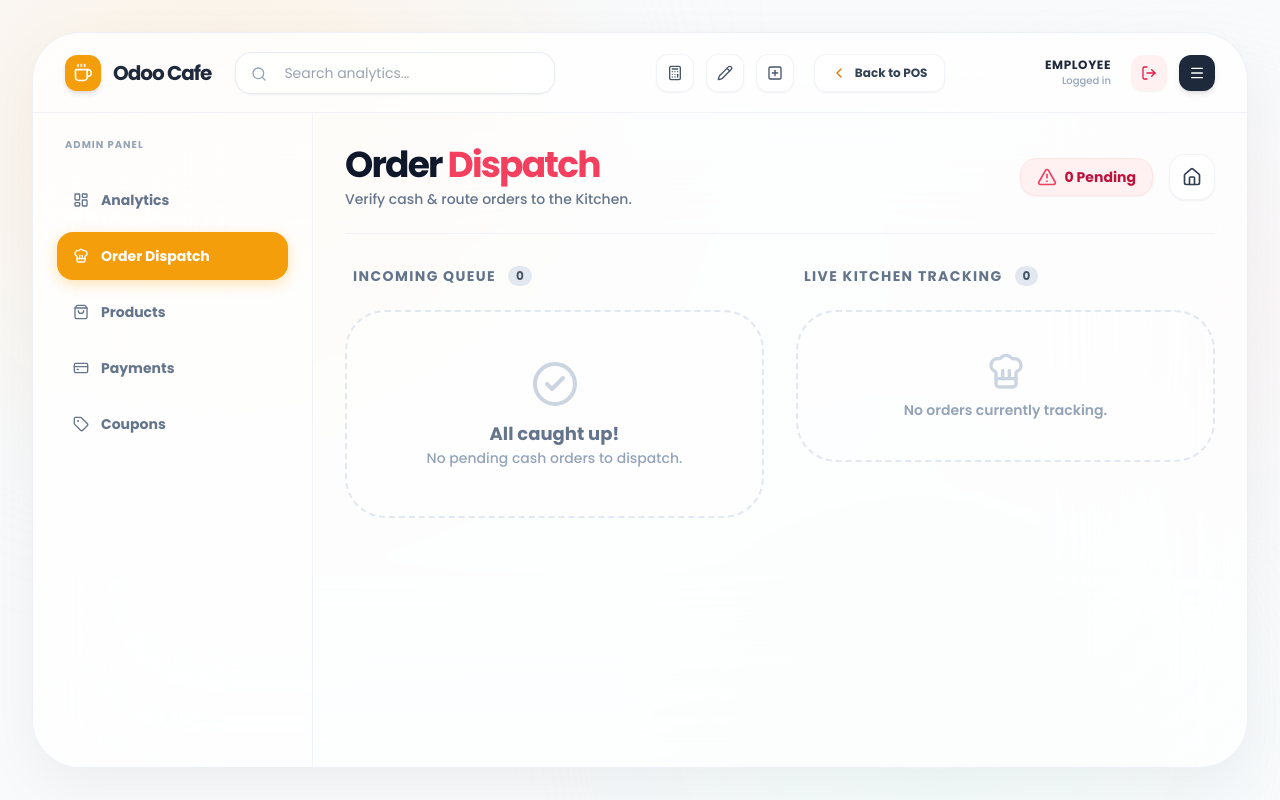
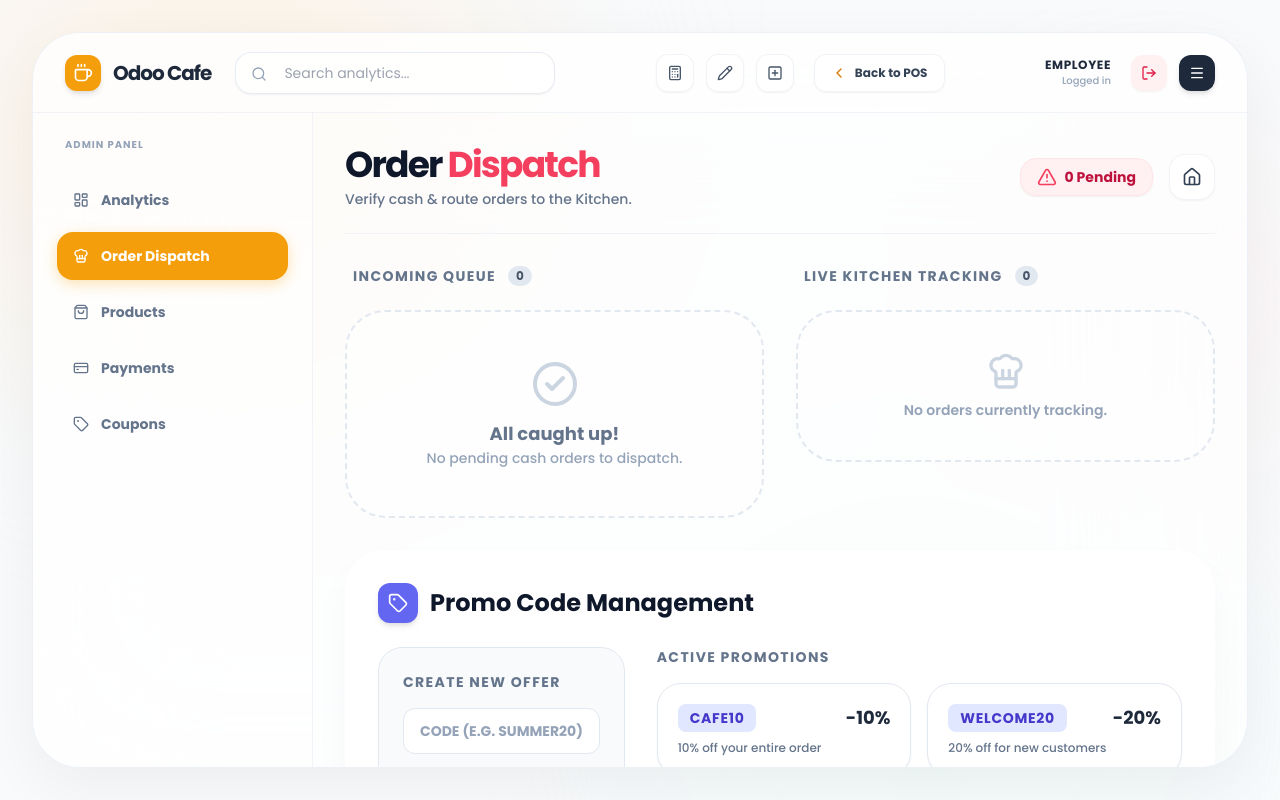
Before and after one commit to venkatsundar1804-ux/Odoo-Cafe, a React (Vite) app: page /admin/dispatch in a window 1280 px wide. Built offline with nearby package versions, Linux system fonts and the light colour scheme.

Commit message:
Implement synced Promo Codes across Customer and Employee dashboards with live checkout discounts

```diff
--- a/src/pages/Checkout.jsx
+++ b/src/pages/Checkout.jsx
@@ -1,6 +1,6 @@
 import { useState } from 'react';
 import { useNavigate } from 'react-router-dom';
-import { ChevronLeft, ShoppingBag, Plus, Minus, X } from 'lucide-react';
+import { ChevronLeft, ShoppingBag, Plus, Minus, X, Tag } from 'lucide-react';
 import { useCartStore } from '../store/cartStore';
 import { useTableStore } from '../store/tableStore';
 import { resolveImage } from '../utils/imageResolver';
@@ -8,21 +8,33 @@ import { ordersService } from '../services/ordersService';
 import PaymentModal from '../components/OrderView/PaymentModal';
 import { motion, AnimatePresence } from 'framer-motion';
 import { useOrderSyncStore } from '../store/orderSyncStore';
+import { usePromoStore } from '../store/promoStore';
 
 export default function Checkout() {
   const navigate = useNavigate();
   const { cart, addToCart, removeFromCart, getTotals, clearCart } = useCartStore();
+  const { promos } = usePromoStore();
   const [promoCode, setPromoCode] = useState('');
+  const [appliedPromo, setAppliedPromo] = useState(null);
   const [isPaymentOpen, setIsPaymentOpen] = useState(false);
   const [currentOrderId, setCurrentOrderId] = useState(null);
 
   const { subtotal } = getTotals();
   const shippingCost = cart.length > 0 ? 4.99 : 0;
-  const total = subtotal + shippingCost;
+
+  const discountAmount = appliedPromo ? (subtotal * appliedPromo.discountPercent) / 100 : 0;
+  const total = subtotal - discountAmount + shippingCost;
   const totalItems = cart.reduce((sum, item) => sum + item.quantity, 0);
 
   const handleApplyPromo = () => {
-    alert("Promo logic not implemented yet.");
+    if (!promoCode) return;
+    const validPromo = promos.find(p => p.code.toUpperCase() === promoCode.toUpperCase());
+    if (validPromo) {
+      setAppliedPromo(validPromo);
+    } else {
+      alert("Invalid or expired Promo Code");
+      setAppliedPromo(null);
+    }
   };
 
   const handleCheckout = async () => {
@@ -170,13 +182,14 @@ export default function Checkout() {
         </div>
 
         {/* Promo Code */}
-        <div className="flex items-center gap-2 mb-8">
+        <div className="mb-8">
+          <div className="flex items-center gap-2 mb-3">
             <input
               type="text"
               placeholder="Promo Code"
               value={promoCode}
-            onChange={(e) => setPromoCode(e.target.value)}
-            className="flex-1 bg-white border-none rounded-2xl px-5 py-4 text-sm font-semibold text-slate-800 placeholder:text-slate-300 focus:outline-none shadow-[0_8px_20px_rgba(0,0,0,0.03)]"
+              onChange={(e) => setPromoCode(e.target.value.toUpperCase())}
+              className="flex-1 bg-white border-none rounded-2xl px-5 py-4 text-sm font-semibold text-slate-800 placeholder:text-slate-300 focus:outline-none shadow-[0_8px_20px_rgba(0,0,0,0.03)] uppercase"
             />
             <button
               onClick={handleApplyPromo}
@@ -186,15 +199,54 @@ export default function Checkout() {
             </button>
           </div>
 
+          {/* Show available promos for quick select */}
+          {promos.length > 0 && !appliedPromo && (
+            <div className="flex gap-2 overflow-x-auto pb-2 custom-scrollbar">
+              {promos.map(promo => (
+                <button
+                  key={promo.code}
+                  onClick={() => {
+                    setPromoCode(promo.code);
+                    setAppliedPromo(promo);
+                  }}
+                  className="shrink-0 bg-emerald-50 border border-emerald-100 text-emerald-700 px-3 py-1.5 rounded-xl text-xs font-bold whitespace-nowrap hover:bg-emerald-100 transition"
+                >
+                  {promo.code} (-{promo.discountPercent}%)
+                </button>
+              ))}
+            </div>
+          )}
+
+          {appliedPromo && (
+            <div className="flex items-center justify-between bg-emerald-50 text-emerald-700 px-4 py-3 rounded-xl border border-emerald-100 text-sm font-bold">
+              <span className="flex items-center gap-2">
+                <Tag className="w-4 h-4" /> {appliedPromo.code} Applied!
+              </span>
+              <button
+                onClick={() => { setAppliedPromo(null); setPromoCode(''); }}
+                className="text-emerald-900 hover:text-emerald-600"
+              >
+                <X className="w-4 h-4" />
+              </button>
+            </div>
+          )}
+        </div>
+
         {/* Totals */}
         <div className="space-y-4 mb-8 text-sm px-1">
           <div className="flex justify-between font-bold">
             <span className="text-slate-600">Subtotal</span>
-            <span className="text-slate-800">₹{subtotal.toFixed(2)} <span className="text-[10px] text-slate-400 ml-1">INR</span></span>
+            <span className="text-slate-800">₹{subtotal.toFixed(2)}</span>
           </div>
+          {appliedPromo && (
+            <div className="flex justify-between font-bold text-emerald-600">
+              <span>Discount ({appliedPromo.discountPercent}%)</span>
+              <span>-₹{discountAmount.toFixed(2)}</span>
+            </div>
+          )}
           <div className="flex justify-between font-bold">
             <span className="text-slate-600">Shipping</span>
-            <span className="text-slate-800">₹{shippingCost.toFixed(2)} <span className="text-[10px] text-slate-400 ml-1">INR</span></span>
+            <span className="text-slate-800">₹{shippingCost.toFixed(2)}</span>
           </div>
           <div className="flex justify-between font-black text-lg pt-2 border-t border-slate-200/50">
             <span className="text-slate-800">Bag Total</span>
--- a/src/pages/admin/CustomerDashboard.jsx
+++ b/src/pages/admin/CustomerDashboard.jsx
@@ -3,13 +3,14 @@ import { useNavigate } from 'react-router-dom';
 import { motion, AnimatePresence } from 'framer-motion';
 import { CreditCard, Tag, Clock, Plus, Trash2, MapPin, CheckCircle2, ChevronRight, Award, ShoppingBag, ChefHat, Send, Home } from 'lucide-react';
 import { useOrderSyncStore } from '../../store/orderSyncStore';
+import { usePromoStore } from '../../store/promoStore';
 
 export default function CustomerDashboard() {
   const navigate = useNavigate();
   const { orders } = useOrderSyncStore();
+  const { promos } = usePromoStore();
 
   const [paymentMethods, setPaymentMethods] = useState([]);
-  const coupons = [];
 
   const pastOrders = orders.map(o => ({
     id: o.id,
@@ -188,27 +189,27 @@ export default function CustomerDashboard() {
             </div>
 
             <div className="space-y-4">
-              {coupons.map(coupon => (
+              {promos.map(promo => (
                 <motion.div
                   whileHover={{ scale: 1.02 }}
-                  key={coupon.id}
+                  key={promo.code}
                   className="relative overflow-hidden border border-emerald-100 bg-gradient-to-r from-emerald-50 to-white p-5 rounded-[1.5rem] flex items-center justify-between shadow-sm cursor-pointer"
                 >
                   {/* Decorative dashed line */}
                   <div className="absolute left-0 top-0 bottom-0 w-2 border-r-2 border-dashed border-emerald-200"></div>
 
                   <div className="pl-4">
-                    <p className="font-black text-emerald-600 text-lg">{coupon.discount}</p>
-                    <p className="text-[10px] text-slate-400 uppercase font-bold mt-1 tracking-wider">Valid till {coupon.validUntil}</p>
+                    <p className="font-black text-emerald-600 text-lg">{promo.discountPercent}% OFF</p>
+                    <p className="text-[10px] text-slate-500 uppercase font-bold mt-1 tracking-wider">{promo.description}</p>
                   </div>
                   <div className="bg-emerald-600 text-white font-mono font-bold text-xs px-3 py-1.5 rounded-lg shadow-md tracking-wider">
-                    {coupon.code}
+                    {promo.code}
                   </div>
                 </motion.div>
               ))}
-              {coupons.length === 0 && (
+              {promos.length === 0 && (
                 <div className="text-center text-slate-400 py-6 font-semibold border-2 border-dashed border-slate-200 rounded-2xl">
-                  No coupons available.
+                  No active promotions.
                 </div>
               )}
             </div>
--- a/src/pages/admin/EmployeeDashboard.jsx
+++ b/src/pages/admin/EmployeeDashboard.jsx
@@ -1,12 +1,18 @@
 import { useState } from 'react';
 import { useNavigate } from 'react-router-dom';
 import { motion, AnimatePresence } from 'framer-motion';
-import { ChefHat, CheckCircle2, Clock, Send, AlertTriangle, Banknote, QrCode, Home } from 'lucide-react';
+import { ChefHat, CheckCircle2, Clock, Send, AlertTriangle, Banknote, QrCode, Home, Tag, Plus, Trash2 } from 'lucide-react';
 import { useOrderSyncStore } from '../../store/orderSyncStore';
+import { usePromoStore } from '../../store/promoStore';
 
 export default function EmployeeDashboard() {
   const navigate = useNavigate();
   const { orders, dispatchOrderToKds } = useOrderSyncStore();
+  const { promos, addPromo, removePromo } = usePromoStore();
+
+  const [newPromoCode, setNewPromoCode] = useState('');
+  const [newPromoDiscount, setNewPromoDiscount] = useState('');
+  const [newPromoDesc, setNewPromoDesc] = useState('');
 
   const sendToKds = (id) => {
     dispatchOrderToKds(id);
@@ -221,6 +227,97 @@ export default function EmployeeDashboard() {
         </div>
 
       </div>
+
+      {/* Promo Code Management Section */}
+      <motion.div
+        initial={{ opacity: 0, y: 20 }} animate={{ opacity: 1, y: 0 }} transition={{ delay: 0.2 }}
+        className="mt-12 bg-white/70 backdrop-blur-[40px] border border-white rounded-[2.5rem] p-8 shadow-[0_20px_40px_rgba(0,0,0,0.03)]"
+      >
+        <div className="flex items-center gap-3 mb-6">
+          <div className="bg-indigo-500 p-2.5 rounded-xl text-white shadow-md">
+            <Tag className="w-5 h-5" />
+          </div>
+          <h2 className="text-2xl font-black text-slate-900">Promo Code Management</h2>
+        </div>
+
+        <div className="grid grid-cols-1 lg:grid-cols-3 gap-8">
+          {/* Create Promo Form */}
+          <div className="lg:col-span-1 bg-slate-50 border border-slate-200 rounded-[1.5rem] p-6">
+            <h3 className="text-sm font-black uppercase tracking-widest text-slate-500 mb-4">Create New Offer</h3>
+            <div className="space-y-4">
+              <input
+                type="text"
+                placeholder="Code (e.g. SUMMER20)"
+                value={newPromoCode}
+                onChange={e => setNewPromoCode(e.target.value)}
+                className="w-full bg-white border border-slate-200 rounded-xl px-4 py-3 text-sm font-bold text-slate-800 placeholder:text-slate-400 focus:outline-none focus:border-indigo-500 uppercase"
+              />
+              <input
+                type="number"
+                placeholder="Discount % (e.g. 15)"
+                value={newPromoDiscount}
+                onChange={e => setNewPromoDiscount(e.target.value)}
+                className="w-full bg-white border border-slate-200 rounded-xl px-4 py-3 text-sm font-bold text-slate-800 placeholder:text-slate-400 focus:outline-none focus:border-indigo-500"
+              />
+              <input
+                type="text"
+                placeholder="Description"
+                value={newPromoDesc}
+                onChange={e => setNewPromoDesc(e.target.value)}
+                className="w-full bg-white border border-slate-200 rounded-xl px-4 py-3 text-sm font-bold text-slate-800 placeholder:text-slate-400 focus:outline-none focus:border-indigo-500"
+              />
+              <button
+                onClick={() => {
+                  if(newPromoCode && newPromoDiscount) {
+                    addPromo(newPromoCode, newPromoDiscount, newPromoDesc);
+                    setNewPromoCode(''); setNewPromoDiscount(''); setNewPromoDesc('');
+                  }
+                }}
+                className="w-full bg-indigo-600 hover:bg-indigo-700 text-white font-black text-sm px-4 py-3 rounded-xl transition shadow-md flex items-center justify-center gap-2"
+              >
+                <Plus className="w-4 h-4" /> Publish Promo
+              </button>
+            </div>
+          </div>
+
+          {/* Active Promos List */}
+          <div className="lg:col-span-2 space-y-4">
+            <h3 className="text-sm font-black uppercase tracking-widest text-slate-500 mb-4">Active Promotions</h3>
+            <div className="grid grid-cols-1 sm:grid-cols-2 gap-4">
+              <AnimatePresence>
+                {promos.map(promo => (
+                  <motion.div
+                    key={promo.code}
+                    initial={{ opacity: 0, scale: 0.95 }} animate={{ opacity: 1, scale: 1 }} exit={{ opacity: 0, scale: 0.95 }}
+                    className="bg-white border border-slate-200 p-5 rounded-[1.5rem] flex flex-col justify-between shadow-sm relative group"
+                  >
+                    <div>
+                      <div className="flex items-center justify-between mb-2">
+                        <span className="bg-indigo-100 text-indigo-700 font-black px-3 py-1 rounded-lg text-sm tracking-wider">
+                          {promo.code}
+                        </span>
+                        <span className="text-lg font-black text-slate-800">-{promo.discountPercent}%</span>
+                      </div>
+                      <p className="text-xs text-slate-500 font-medium">{promo.description}</p>
+                    </div>
+                    <button
+                      onClick={() => removePromo(promo.code)}
+                      className="absolute top-4 right-4 p-2 bg-rose-50 text-rose-500 hover:bg-rose-500 hover:text-white rounded-xl opacity-0 group-hover:opacity-100 transition-all cursor-pointer"
+                    >
+                      <Trash2 className="w-4 h-4" />
+                    </button>
+                  </motion.div>
+                ))}
+              </AnimatePresence>
+              {promos.length === 0 && (
+                <div className="col-span-full text-center text-slate-400 py-8 font-semibold border-2 border-dashed border-slate-200 rounded-2xl">
+                  No active promos found. Create one to boost sales!
+                </div>
+              )}
+            </div>
+          </div>
+        </div>
+      </motion.div>
     </motion.div>
   );
 }
--- /dev/null
+++ b/src/store/promoStore.js
@@ -0,0 +1,42 @@
+import { create } from 'zustand';
+import { persist } from 'zustand/middleware';
+
+const promoChannel = new BroadcastChannel('odoo-cafe-promo-sync');
+
+export const usePromoStore = create(
+  persist(
+    (set, get) => {
+      promoChannel.onmessage = (event) => {
+        if (event.data && event.data.type === 'SYNC_PROMOS') {
+          set({ promos: event.data.promos });
+        }
+      };
+
+      const syncPromos = (newPromos) => {
+        promoChannel.postMessage({ type: 'SYNC_PROMOS', promos: newPromos });
+      };
+
+      return {
+        promos: [
+          { code: 'CAFE10', discountPercent: 10, description: '10% off your entire order' },
+          { code: 'WELCOME20', discountPercent: 20, description: '20% off for new customers' }
+        ],
+
+        addPromo: (code, discountPercent, description) => set((state) => {
+          const newPromos = [...state.promos, { code: code.toUpperCase(), discountPercent: Number(discountPercent), description }];
+          syncPromos(newPromos);
+          return { promos: newPromos };
+        }),
+
+        removePromo: (code) => set((state) => {
+          const newPromos = state.promos.filter(p => p.code !== code);
+          syncPromos(newPromos);
+          return { promos: newPromos };
+        })
+      };
+    },
+    {
+      name: 'odoo-cafe-promo-sync-storage',
+    }
+  )
+);
```
Lines whose indentation alone changed are shown as unchanged.
